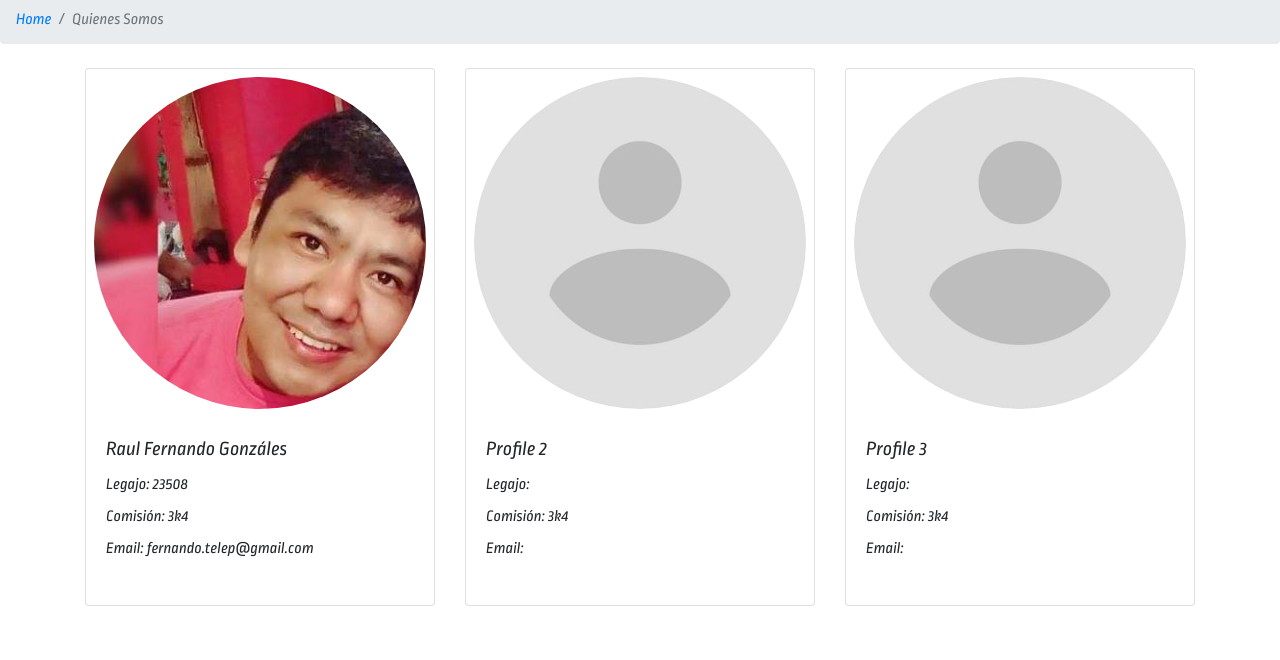
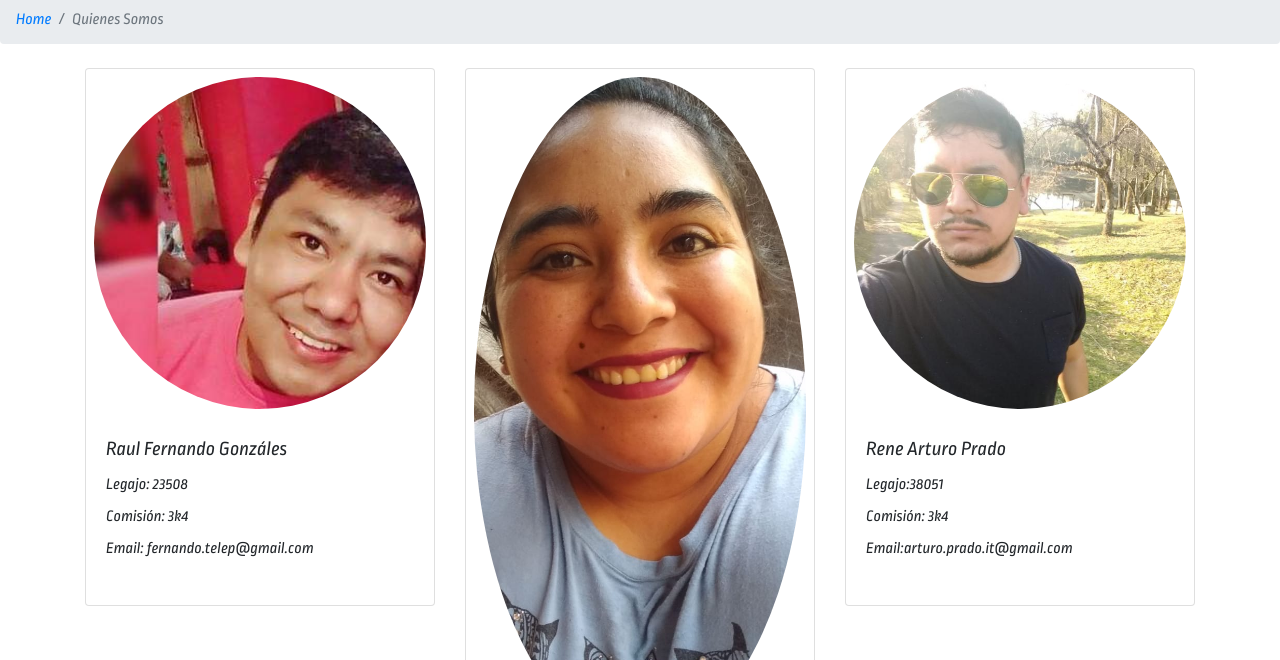
Before and after one commit to fanndo/Adventure, a plain HTML site: page docs/pages/quienessomos.html in a window 1280 px wide. Shown: the part 95-755 px from the top of the page. Drawn offline with nearby package versions, Linux system fonts and the light colour scheme.

Commit message:
Commit message

```diff
--- a/docs/pages/quienessomos.html
+++ b/docs/pages/quienessomos.html
@@ -1,5 +1,5 @@
 <!DOCTYPE html>
-<html lang="en">
+<html lang="es">
 <head>
     <meta charset="UTF-8">
     <!-- <meta name="viewport" content="width=device-width, initial-scale=1.0"> -->
@@ -66,26 +66,26 @@
                 </div>
                 <div class=" col-md-6 col-lg-4 mt-2 mt-sm-2 col-xs-12">
                     <div class="card">
-                        <img src="../assets/no-photo.jpg" class="card-img-top rounded-circle p-2" alt="Photo Profile">
+                        <img src="../assets/belen.jpg" class="card-img-top rounded-circle p-2" alt="Photo Profile">
                         <div class="card-body">
-                          <h5 class="card-title">Profile 2</h5>
+                          <h5 class="card-title">Belen</h5>
                           <p class="d-flex flex-column">
-                            <label>Legajo: </label>
+                            <label>Legajo:María Bel&eacute;n Gerez </label>
                             <label>Comisi&oacute;n: 3k4</label>
-                            <label>Email:</label>
+                            <label>Email:gerezbelen875@gmail.com</label>
                            </p>
                         </div>
                       </div>
                 </div>
                 <div class=" col-md-6 col-lg-4 mt-2 mt-sm-2 col-xs-12">
                     <div class="card">
-                        <img src="../assets/no-photo.jpg" class="card-img-top rounded-circle p-2 " alt="Photo Profile">
+                        <img src="../assets/rene.jpg" class="card-img-top rounded-circle p-2 " alt="Photo Profile">
                         <div class="card-body">
-                          <h5 class="card-title">Profile 3</h5>
+                          <h5 class="card-title">Rene Arturo Prado</h5>
                           <p class="d-flex flex-column">
-                            <label>Legajo: </label>
+                            <label>Legajo:38051 </label>
                             <label>Comisi&oacute;n: 3k4</label>
-                            <label>Email:</label>
+                            <label>Email:arturo.prado.it@gmail.com</label>
                            </p>
                         </div>
                       </div>
```
Also changed, not shown: docs/pages/products.html (+1 -1 lines), docs/assets/belen.jpg (added), docs/assets/rene.jpg (added).
